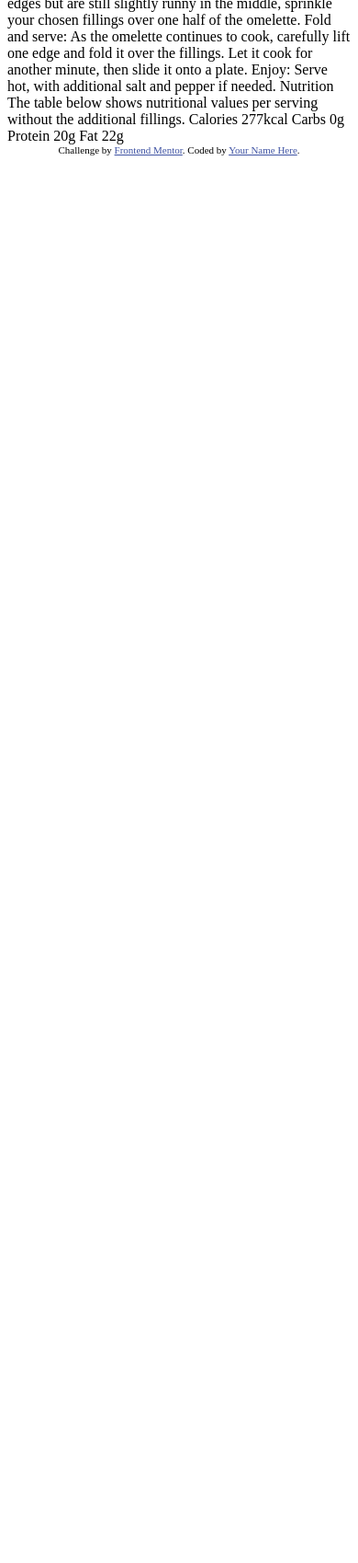
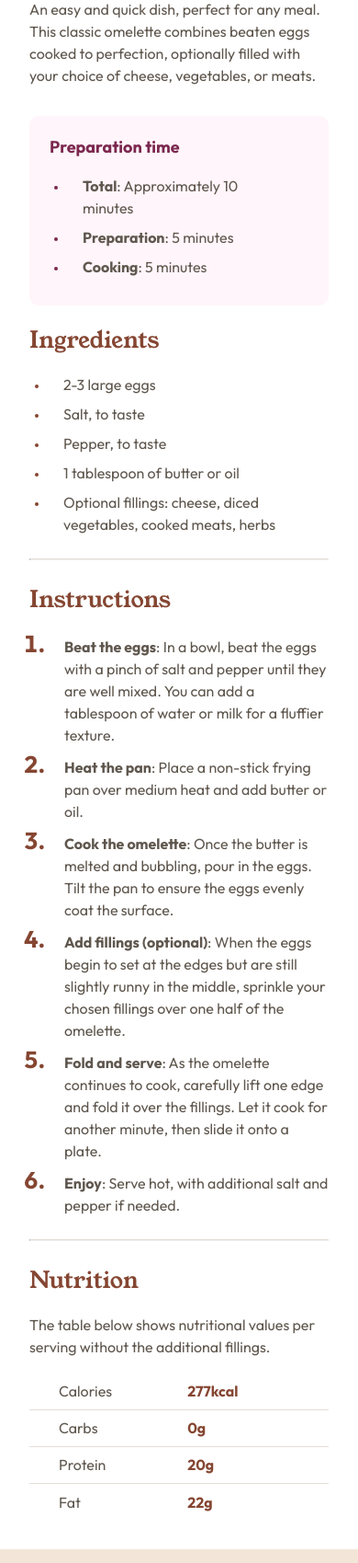
Before and after one commit to MelissaZhuu/recipe-page-main, a plain HTML site: page index.html in a window 390 px wide. Shown: the part 301-2000 px from the top of the page at 92% size. Before the commit the page ends 844 px from the top, so only its background shows below. Drawn offline with Linux system fonts and the light colour scheme.

Commit message:
mobile-first responsive styling

```diff
--- a/index.html
+++ b/index.html
@@ -2,76 +2,95 @@
 <html lang="en">
 <head>
   <meta charset="UTF-8">
-  <meta name="viewport" content="width=device-width, initial-scale=1.0"> <!-- displays site properly based on user's device -->
+  <meta name="viewport" content="width=device-width, initial-scale=1.0">
 
   <link rel="icon" type="image/png" sizes="32x32" href="./assets/images/favicon-32x32.png">
+  <link rel="stylesheet" href="styles.css">
 
   <title>Frontend Mentor | Recipe page</title>
 
-  <!-- Feel free to remove these styles or customise in your own stylesheet 👍 -->
-  <style>
-    .attribution { font-size: 11px; text-align: center; }
-    .attribution a { color: hsl(228, 45%, 44%); }
-  </style>
 </head>
 <body>
+  <main class="card">
+    <img src="assets/images/image-omelette.jpeg" alt="omelette on white plate">
 
-  Simple Omelette Recipe
+    <article class="content">
+      <h1>Simple Omelette Recipe</h1>
 
-  An easy and quick dish, perfect for any meal. This classic omelette combines beaten eggs cooked
-  to perfection, optionally filled with your choice of cheese, vegetables, or meats.
+      <p>An easy and quick dish, perfect for any meal. This classic omelette combines beaten eggs cooked
+      to perfection, optionally filled with your choice of cheese, vegetables, or meats.</p>
 
-  Preparation time
+      <section class="prep-time">
+        <h3>Preparation time</h3>
+        <ul>
+          <li><strong>Total</strong>: Approximately 10 minutes</li>
+          <li><strong>Preparation</strong>: 5 minutes</li>
+          <li><strong>Cooking</strong>: 5 minutes</li>
+        </ul>
+      </section>
 
-  Total: Approximately 10 minutes
-  Preparation: 5 minutes
-  Cooking: 5 minutes
+      <section class="ingredients">
+        <h2>Ingredients</h2>
+        <ul>
+          <li>2-3 large eggs</li>
+          <li>Salt, to taste</li>
+          <li>Pepper, to taste</li>
+          <li>1 tablespoon of butter or oil</li>
+          <li>Optional fillings: cheese, diced vegetables, cooked meats, herbs</li>
+        </ul>
+      </section>
 
-  Ingredients
+      <hr>
 
-  2-3 large eggs
-  Salt, to taste
-  Pepper, to taste
-  1 tablespoon of butter or oil
-  Optional fillings: cheese, diced vegetables, cooked meats, herbs
+      <section class="instructions">
+        <h2>Instructions</h2>
+        <ol>
+          <li><strong>Beat the eggs</strong>: In a bowl, beat the eggs with a pinch of salt and pepper until they are well mixed.
+      You can add a tablespoon of water or milk for a fluffier texture.</li>
+          <li><strong>Heat the pan</strong>: Place a non-stick frying pan over medium heat and add butter or oil.</li>
+          <li><strong>Cook the omelette</strong>: Once the butter is melted and bubbling, pour in the eggs. Tilt the pan to ensure
+      the eggs evenly coat the surface.</li>
+          <li><strong>Add fillings (optional)</strong>: When the eggs begin to set at the edges but are still slightly runny in the
+      middle, sprinkle your chosen fillings over one half of the omelette.</li>
+          <li><strong>Fold and serve</strong>: As the omelette continues to cook, carefully lift one edge and fold it over the
+      fillings. Let it cook for another minute, then slide it onto a plate.</li>
+          <li><strong>Enjoy</strong>: Serve hot, with additional salt and pepper if needed.</li>
+        </ol>
+      </section>
 
-  Instructions
+      <hr>
 
-  Beat the eggs: In a bowl, beat the eggs with a pinch of salt and pepper until they are well mixed.
-  You can add a tablespoon of water or milk for a fluffier texture.
+      <section class="nutrition">
+        <h2>Nutrition</h2>
+        <p>The table below shows nutritional values per serving without the additional fillings.</p>
+        <table>
+          <tr>
+            <th>Calories</th>
+            <td><strong>277kcal</strong></td>
+          </tr>
 
-  Heat the pan: Place a non-stick frying pan over medium heat and add butter or oil.
+          <tr>
+            <th>Carbs</th>
+            <td><strong>0g</strong></td>
+          </tr>
 
-  Cook the omelette: Once the butter is melted and bubbling, pour in the eggs. Tilt the pan to ensure
-  the eggs evenly coat the surface.
+          <tr>
+            <th>Protein</th>
+            <td><strong>20g</strong></td>
+          </tr>
 
-  Add fillings (optional): When the eggs begin to set at the edges but are still slightly runny in the
-  middle, sprinkle your chosen fillings over one half of the omelette.
-
-  Fold and serve: As the omelette continues to cook, carefully lift one edge and fold it over the
-  fillings. Let it cook for another minute, then slide it onto a plate.
-
-  Enjoy: Serve hot, with additional salt and pepper if needed.
-
-  Nutrition
-
-  The table below shows nutritional values per serving without the additional fillings.
-
-  Calories
-  277kcal
-
-  Carbs
-  0g
-
-  Protein
-  20g
-
-  Fat
-  22g
+          <tr>
+            <th>Fat</th>
+            <td><strong>22g</strong></td>
+          </tr>
+        </table>
+      </section>
+    </article>
+  </main>
 
   <div class="attribution">
-    Challenge by <a href="https://www.frontendmentor.io?ref=challenge" target="_blank">Frontend Mentor</a>.
-    Coded by <a href="#">Your Name Here</a>.
+    Challenge by <a href="https://www.frontendmentor.io/challenges/recipe-page-KiTsR8QQKm" target="_blank">Frontend Mentor</a>.
+    Coded by <a href="https://www.frontendmentor.io/profile/MelissaZhuu" target="_blank">Melissa</a>.
   </div>
 </body>
 </html>
--- /dev/null
+++ b/styles.scss
@@ -0,0 +1,216 @@
+// Colors
+$nutmeg: hsl(14, 45%, 36%);
+$dark-raspberry: hsl(332, 51%, 32%);
+
+$white: hsl(0, 0%, 100%);
+$rose-white: hsl(330, 100%, 98%);
+$eggshell: hsl(30, 54%, 90%);
+$light-grey: hsl(30, 18%, 87%);
+$wenge-brown: hsl(30, 10%, 34%);
+$dark-charcoal: hsl(24, 5%, 18%);
+
+// Layout
+$mobile-w: 375px;
+$desktop-w: 1440px;
+
+// Font Size & Weight
+$body: 1.6em;
+
+$regular: 400;
+$semi-bold: 600;
+$bold: 700;
+
+@font-face {
+    font-family: outfit;
+    src: url(assets/fonts/outfit/Outfit-VariableFont_wght.ttf);
+}
+
+@font-face {
+    font-family: young-serif;
+    src: url(assets/fonts/young-serif/YoungSerif-Regular.ttf);
+}
+
+
+* {
+    padding: 0;
+    margin: 0;
+}
+
+body {
+    font-size: 62.5%;
+}
+
+
+// Mobile
+
+img {
+    width: 100%;
+    height: auto;
+}
+
+.card {
+    background-color: $white;
+    min-width: 32em;
+    max-width: 70.9em;
+}
+
+.content {
+    padding: 3.2em;
+}
+
+hr {
+    border-top: 0.1em solid $light-grey;
+    margin: 2.5em 0 2.5em 0;
+}
+
+// Text Styling
+@mixin font($family, $weight, $size, $color) {
+    font-family: $family;
+    font-weight: $weight;
+    font-size: $size;
+    color: $color
+}
+
+h1 {
+    @include font(young-serif, $regular, 3.2em, $dark-charcoal);
+    line-height: 1.05;
+}
+
+h2 {
+    @include font(young-serif, $regular, 2.5em, $nutmeg)
+}
+
+h3 {
+    @include font(outfit, $bold, 1.8em, $dark-raspberry)
+}
+
+h1, h2, h3 {
+    margin-bottom: 1.2rem;
+}
+
+p {
+    margin-bottom: 2em;
+    line-height: 150%;
+}
+
+p, li, th, td {
+    @include font(outfit, $regular, $body, $wenge-brown);
+    strong {
+        font-weight: $bold;
+    }
+}
+
+.prep-time {
+    background-color: $rose-white;
+    border-radius: 1em;
+    padding: 2.2em;
+    margin-bottom: 2em;
+    ul {
+        padding: 0 2em 0 2em;
+        li {
+            padding-left: 1em;
+            line-height: 150%;
+            margin-bottom: 0.5em;
+        }
+        ::marker {
+            color: $dark-raspberry;
+            font-size: 0.8em;
+        }
+    }
+}
+
+.ingredients {
+    ul {
+        padding: 0 2em 0 2.1em;
+        li {
+            padding-left: 1em;
+            line-height: 150%;
+            margin-bottom: 0.5em;
+        }
+        ::marker {
+            color: $nutmeg;
+            font-size: 0.8em;
+        }
+    }
+}
+
+.instructions {
+    ol {
+        padding-left: 2.2em;
+        li {
+            padding-left: 1em;
+            line-height: 150%;
+            margin-bottom: 0.5em;
+        }
+        ::marker {
+            color: $nutmeg;
+            font-size: $body;
+            font-weight: $bold;
+        }
+    }
+}
+
+.nutrition {
+    p {
+        margin-bottom: 1em;
+    }
+
+    table {
+        width: 100%;
+        border-collapse: collapse;
+    }
+
+    tr {
+        height: 4em;
+        &:not(:last-child) {
+            border-bottom: 0.1em solid $light-grey;
+        }
+    }
+
+    th, td {
+        text-align: left;
+        padding-left: 2em;
+    }
+
+    th {
+        width: 43%;
+    }
+
+    td {
+        color: $nutmeg;
+    }
+}
+
+.attribution {
+    @include font(outfit, $regular, 1.1em, $wenge-brown);
+    text-align: center;
+    padding: 2em;
+    background-color: $eggshell;
+    a {
+        color: $nutmeg;
+    }
+}
+
+
+// Desktop
+@media only screen and (min-width: 70em){
+
+    body {
+        background-color: $eggshell;
+        display: flex;
+        flex-direction: column;
+        align-items: center;
+        justify-content: center;
+    }
+
+    .card {
+        border-radius: 1.5em;
+        margin: 10em;
+    }
+
+    img {
+        border-radius: 1em;
+        width: calc(100% - 6.4em);
+        margin: 3.2em 3.2em 0 3.2em
+    }
+}
```
Also changed, not shown: styles.css (added), 1 other file.
